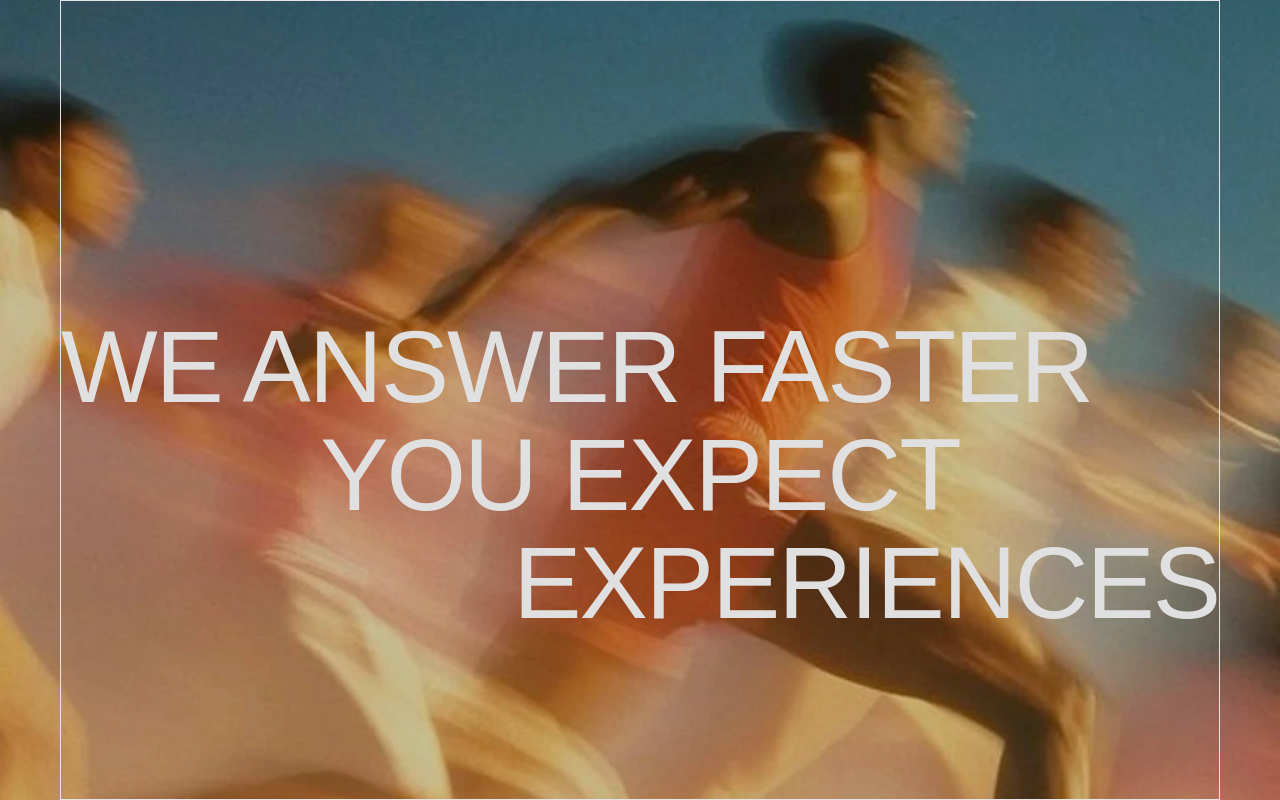
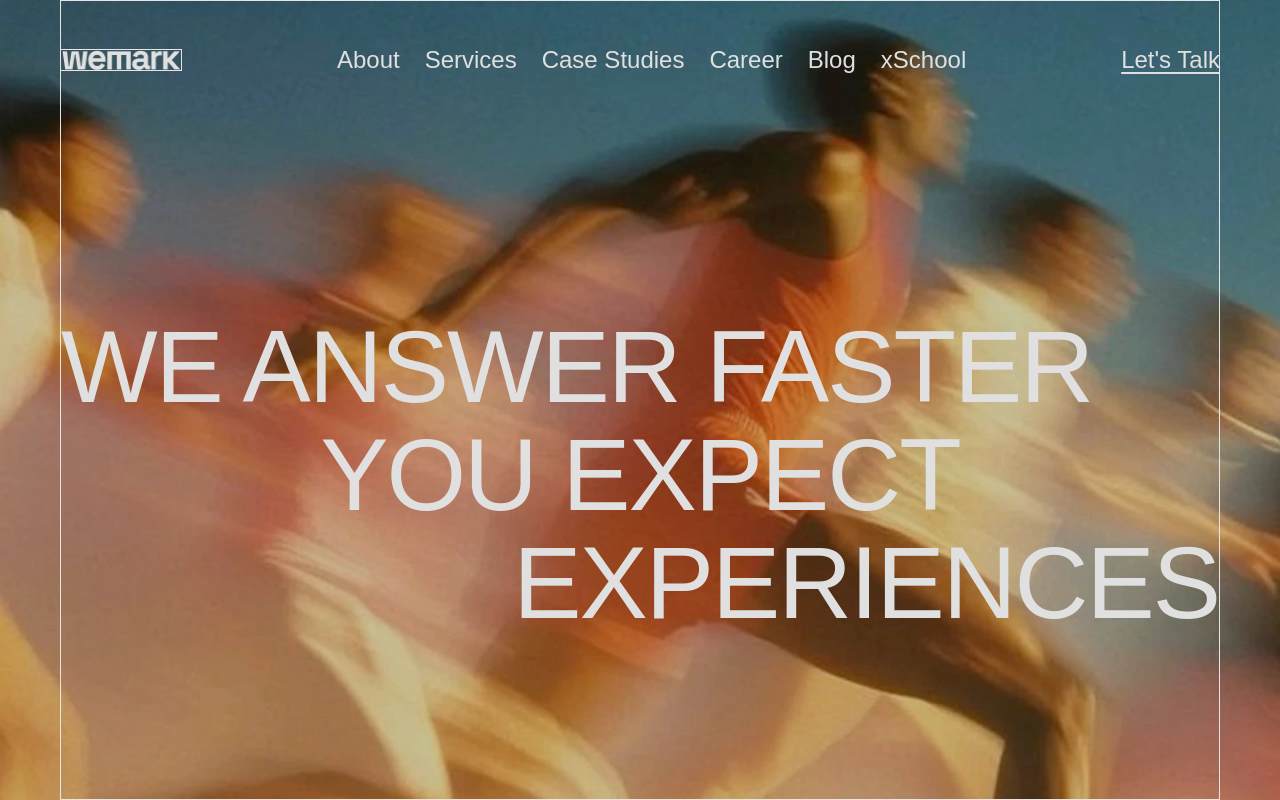
Before and after one commit to myshayhla/wemark-project, a Next.js app: page / in a window 1280 px wide. Built offline with nearby package versions, Linux system fonts and the light colour scheme; a web font is replaced by a local one.

Commit message:
header is ready

```diff
--- a/app/page.tsx
+++ b/app/page.tsx
@@ -1,10 +1,14 @@
 import HomeHero from "@/components/home-hero/page";
+import Navbar from "@/components/layout/navbar/page";
 import Image from "next/image";
 
 export default function Home() {
   return (
-    <div className="flex flex-col flex-1 items-center justify-center bg-zinc-50 font-sans dark:bg-black">
-      <HomeHero/>
-    </div>
+    <>
+      <Navbar />
+      <main>
+        <HomeHero />
+      </main>
+    </>
   );
 }
--- /dev/null
+++ b/components/layout/navbar/page.tsx
@@ -0,0 +1,123 @@
+"use client";
+
+import Image from "next/image";
+import { useEffect, useState } from "react";
+import { FontAwesomeIcon } from "@fortawesome/react-fontawesome";
+import { faBars, faXmark } from "@fortawesome/free-solid-svg-icons";
+
+const navLinks = [
+  { name: "About", href: "#about" },
+  { name: "Services", href: "#services" },
+  { name: "Case Studies", href: "#case-studies" },
+  { name: "Career", href: "#career" },
+  { name: "Blog", href: "#blog" },
+  { name: "xSchool", href: "#xschool" },
+];
+
+export default function Navbar() {
+  const [isScrolled, setIsScrolled] = useState(false);
+  const [isMenuOpen, setIsMenuOpen] = useState(false);
+
+  useEffect(() => {
+    const handleScroll = () => setIsScrolled(window.scrollY > 20);
+    window.addEventListener("scroll", handleScroll);
+    return () => window.removeEventListener("scroll", handleScroll);
+  }, []);
+
+  useEffect(() => {
+    document.body.style.overflow = isMenuOpen ? "hidden" : "";
+    return () => {
+      document.body.style.overflow = "";
+    };
+  }, [isMenuOpen]);
+
+  return (
+    <>
+      <header
+        className={`fixed top-0 left-0 z-10 w-full px-5 md:px-15 transition-all duration-300 ${
+          isScrolled
+            ? "bg-[#0f121d]/90 py-5 backdrop-blur-md"
+            : "bg-transparent pt-[42px] pb-5"
+        }`}
+      >
+        <nav className="flex items-center justify-between ">
+          {/*logoh */}
+          <a href="#" className="relative h-auto w-[102px] md:w-[122px] border">
+            <Image
+              src="/images/logo.png"
+              alt="Wemark"
+              width={122}
+              height={40}
+              priority
+              quality={100}
+              className="h-auto w-full object-contain"
+            />
+          </a>
+
+
+          <ul className="hidden items-center gap-[25px] lg:flex">
+            {navLinks.map((link) => (
+              <li key={link.name}>
+                <a
+                  href={link.href}
+                  className="text-[24px] leading-[36px] text-[#E0E0E0] transition-opacity hover:opacity-60"
+                >
+                  {link.name}
+                </a>
+              </li>
+            ))}
+          </ul>
+
+          <a
+            href="#contact"
+            className="hidden text-[24px] leading-9 text-[#E0E0E0] underline underline-offset-4 lg:block"
+          >
+            Let's Talk
+          </a>
+
+          {/* Mobile Menu Button */}
+          <button
+            onClick={() => setIsMenuOpen(!isMenuOpen)}
+            className="flex items-center gap-2 text-[16px] text-white lg:hidden"
+            aria-expanded={isMenuOpen}
+            aria-label="Toggle menu"
+          >
+            {isMenuOpen ? "CLOSE" : "MENU"}
+            <FontAwesomeIcon icon={isMenuOpen ? faXmark : faBars} />
+          </button>
+        </nav>
+      </header>
+
+      {/* Mobile Menu */}
+      <div
+        className={`fixed inset-0 z-50 bg-[#0f121d] transition-transform duration-500 ease-in-out lg:hidden ${
+          isMenuOpen ? "translate-x-0" : "-translate-x-full"
+        }`}
+      >
+        <div className="flex h-full flex-col justify-center px-5 pt-20">
+          <ul className="flex flex-col gap-6">
+            {navLinks.map((link) => (
+              <li key={link.name}>
+                <a
+                  href={link.href}
+                  onClick={() => setIsMenuOpen(false)}
+                  className="text-3xl text-[#E0E0E0]"
+                >
+                  {link.name}
+                </a>
+              </li>
+            ))}
+          </ul>
+
+          <a
+            href="#contact"
+            onClick={() => setIsMenuOpen(false)}
+            className="mt-12 w-fit text-2xl text-[#E0E0E0] underline underline-offset-4"
+          >
+            LET'S TALK
+          </a>
+        </div>
+      </div>
+    </>
+  );
+}
--- a/package.json
+++ b/package.json
@@ -11,6 +11,9 @@
   },
   "dependencies": {
     "@base-ui/react": "^1.9.0",
+    "@fortawesome/free-brands-svg-icons": "^7.3.1",
+    "@fortawesome/free-solid-svg-icons": "^7.3.1",
+    "@fortawesome/react-fontawesome": "^3.5.0",
     "class-variance-authority": "^0.7.1",
     "cn": "^0.5.2",
     "lucide-react": "^1.70.0",
```
Also changed, not shown: 1 other file (tests, documents, lock files or other folders).
